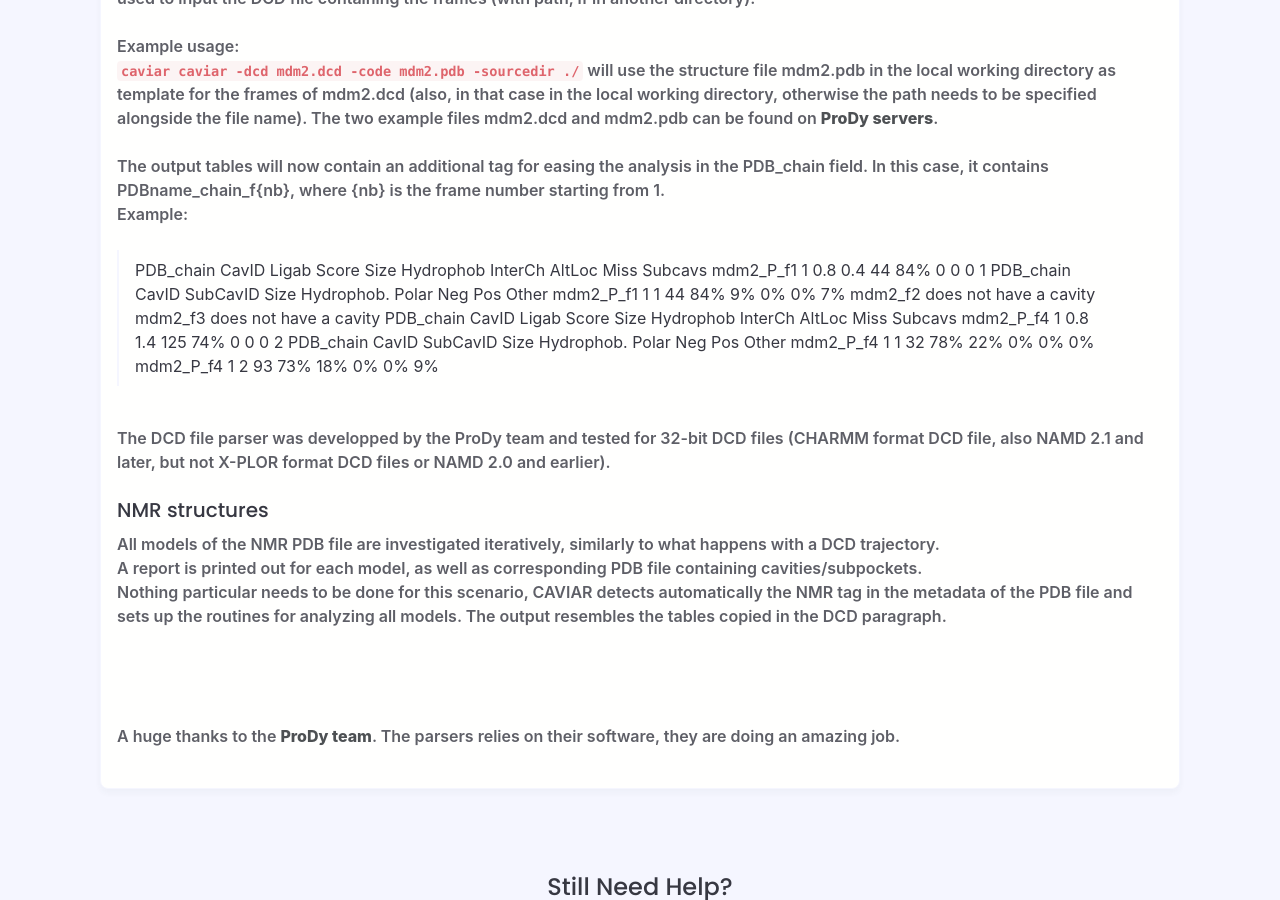
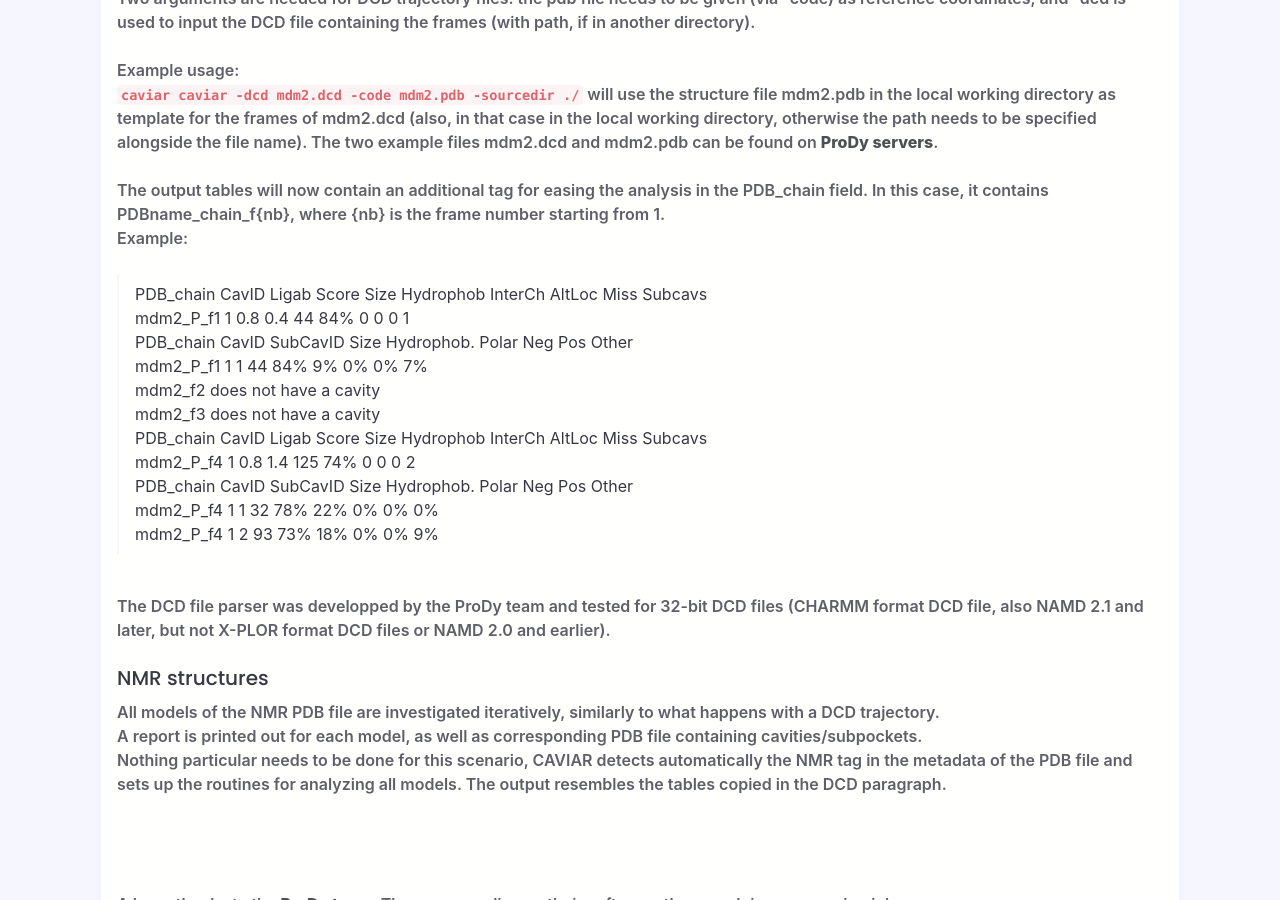
Before and after one commit to jr-marchand/caviar, a Jekyll site: the page built from docs/_posts/Advanced use/2020-08-18-cif-dcd-nmr.md, in a window 1280 px wide and 900 px high, scrolled down 1351 px. Built offline with Jekyll 4.4.1, drawn with Linux system fonts in a browser that asks for light colours; nearby versions of some CDN libraries; some web fonts are replaced; comment, search, counter and statistics services are not loaded.

Commit message:
updating the website with new functionalities for NMR/DCD/CIF

````diff
--- a/docs/_posts/Advanced use/2020-08-18-cif-dcd-nmr.md
+++ b/docs/_posts/Advanced use/2020-08-18-cif-dcd-nmr.md
@@ -21,8 +21,10 @@ If the option -cif is not set, CAVIAR *can also end up parsing a CIF file*. The
 Metadata is not parsed (yet) for mmCIF files.
 
 Example usage:
-```caviar -cif True -code 4qsr``` will work on 4qsr with the mmCIF file format rather than the PDB format. The value of this is actually lower than using the PDB format, as long as I did not implement a mmCIF header metadata parser.
-```caviar -cif True -code 6zme -custom_config conf.cfg``` will work on 6zme, which exists only in mmCIF format. The file ```conf.cfg``` needs to contain ```size_limit: 30000000```, and the computer on which calculations happen need to have probably more than 30 gb of RAM for such a huge structure (size of the box of roughly 300\*300\*300 Angstroms!!).
+```caviar -cif True -code 4qsr```
+will work on 4qsr with the mmCIF file format rather than the PDB format. The value of this is actually lower than using the PDB format, as long as I did not implement a mmCIF header metadata parser.
+```caviar -cif True -code 6zme -custom_config conf.cfg```
+  will work on 6zme, which exists only in mmCIF format. The file ```conf.cfg``` needs to contain ```size_limit: 30000000```, and the computer on which calculations happen need to have probably more than 30 gb of RAM for such a huge structure (size of the box of roughly 300\*300\*300 Angstroms!!).
 
 ##### DCD molecular dynamics trajectories
 All frames of a DCD trajectory file can be processed iteratively. Each frame gets its own report and its own PDB file containing its cavities/subcavities. That can take a lot of disk space, so be sure to preprocess the trajectory files beforehand! CAVIAR does not, and may never, contain advanced functionalities for MD trajectories. For easing the analysis, it is advisable to align the frames beforehand and filter them in some ways. For example, one can cluster the frame and limit the analysis to the cluster representatives. I can also heavily recommend the wonderful methods of Vitalis and coworkers to identify metastable states in MD trajectories and plot them as so-called "SAPPHIRE plots" ([ref 1, figures 1 and 2](https://www.nature.com/articles/srep06264), [ref 2, figures 6, 8 and 10](https://pubs.acs.org/doi/10.1021/acs.jctc.5b00618), and [tutorial](http://campari.sourceforge.net/V3/tutorial11.html)).
@@ -35,18 +37,18 @@ Example usage:
 The output tables will now contain an additional tag for easing the analysis in the PDB_chain field. In this case, it contains PDBname_chain_f{nb}, where {nb} is the frame number starting from 1.
 Example:
 <blockquote>
-PDB_chain    CavID Ligab  Score  Size Hydrophob InterCh  AltLoc Miss  Subcavs
-mdm2_P_f1      1    0.8    0.4    44     84%       0       0     0       1
-PDB_chain    CavID SubCavID Size Hydrophob. Polar  Neg   Pos  Other
-mdm2_P_f1      1      1      44     84%      9%     0%    0%    7%
+PDB_chain    CavID Ligab  Score  Size Hydrophob InterCh  AltLoc Miss  Subcavs<br>
+mdm2_P_f1      1    0.8    0.4    44     84%       0       0     0       1<br>
+PDB_chain    CavID SubCavID Size Hydrophob. Polar  Neg   Pos  Other<br>
+mdm2_P_f1      1      1      44     84%      9%     0%    0%    7%<br>
 
-mdm2_f2 does not have a cavity
-mdm2_f3 does not have a cavity
-PDB_chain    CavID Ligab  Score  Size Hydrophob InterCh  AltLoc Miss  Subcavs
-mdm2_P_f4      1    0.8    1.4   125     74%       0       0     0       2
-PDB_chain    CavID SubCavID Size Hydrophob. Polar  Neg   Pos  Other
-mdm2_P_f4      1      1      32     78%      22%    0%    0%    0%
-mdm2_P_f4      1      2      93     73%      18%    0%    0%    9%
+mdm2_f2 does not have a cavity<br>
+mdm2_f3 does not have a cavity<br>
+PDB_chain    CavID Ligab  Score  Size Hydrophob InterCh  AltLoc Miss  Subcavs<br>
+mdm2_P_f4      1    0.8    1.4   125     74%       0       0     0       2<br>
+PDB_chain    CavID SubCavID Size Hydrophob. Polar  Neg   Pos  Other<br>
+mdm2_P_f4      1      1      32     78%      22%    0%    0%    0%<br>
+mdm2_P_f4      1      2      93     73%      18%    0%    0%    9%<br>
 </blockquote>
 <br>
 The DCD file parser was developped by the ProDy team and tested for 32-bit DCD files (CHARMM format DCD file, also NAMD 2.1 and later, but not X-PLOR format DCD files or NAMD 2.0 and earlier).
````
